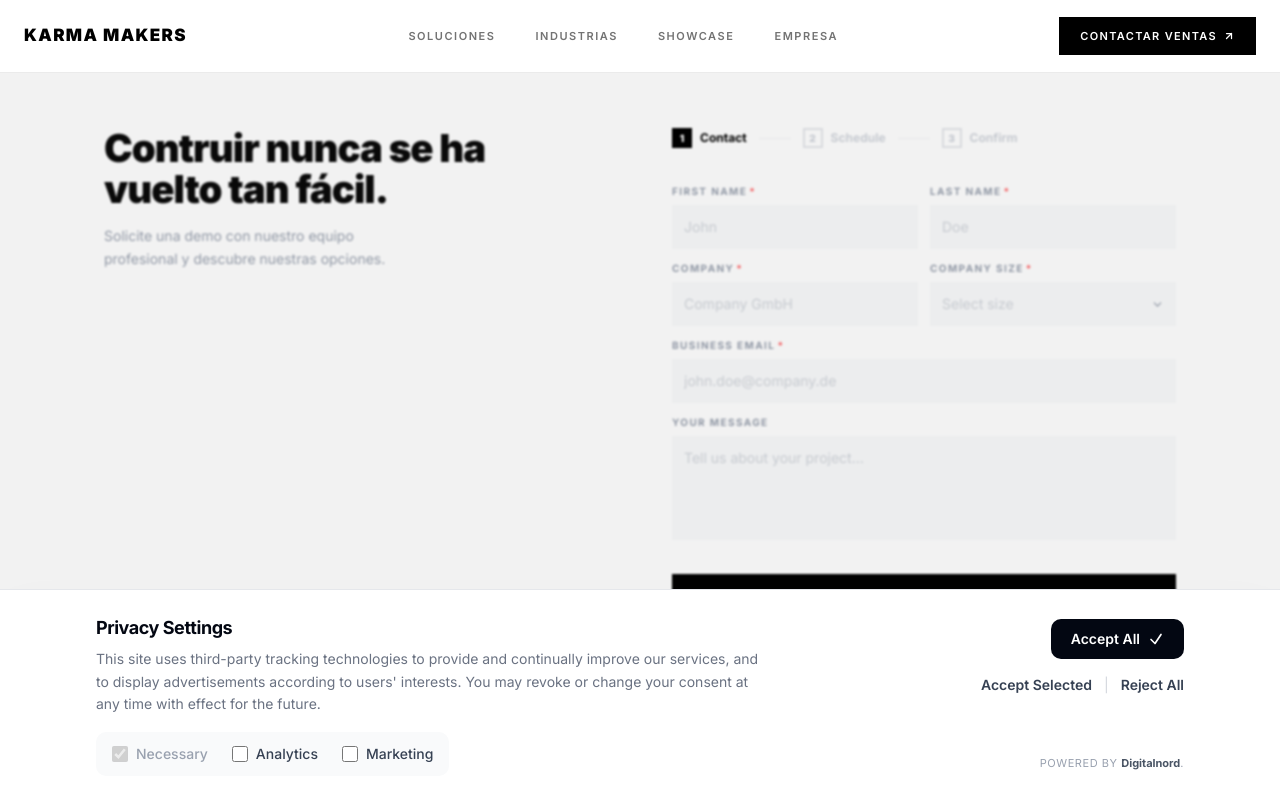
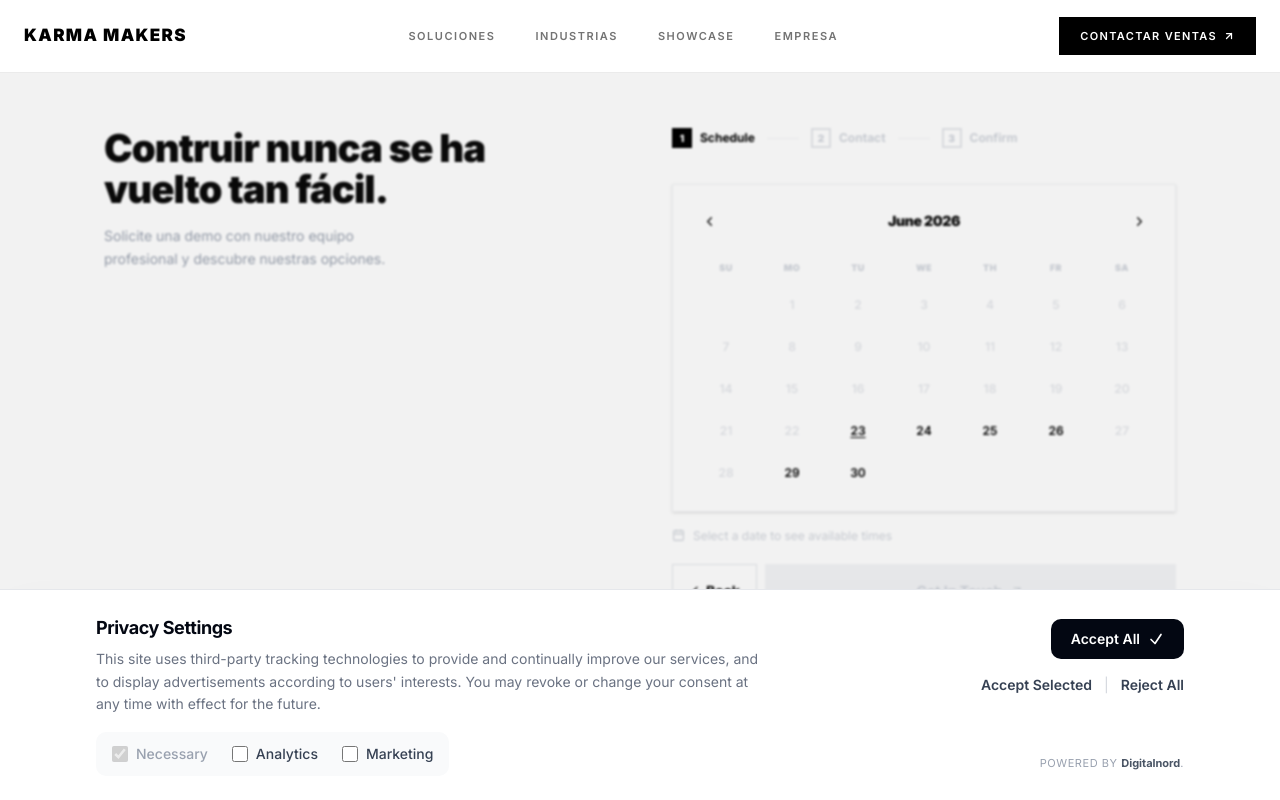
Before and after one commit to marcfernandezo/karmamakers-demo, a Next.js app: page /contact in a window 1280 px wide. Shown: the top 800 px of the page. Built offline with nearby package versions, Linux system fonts and the light colour scheme.

Commit message:
feat: change steps

```diff
--- a/app/contact/page.tsx
+++ b/app/contact/page.tsx
@@ -273,8 +273,8 @@ function validate(): boolean {
           {/* Stepper — square style matching "■ Let's Connect" motif */}
           <div className="flex items-center mb-9">
             {[
-              { n: 1, l: "Contact" },
-              { n: 2, l: "Schedule" },
+              { n: 1, l: "Schedule" },
+              { n: 2, l: "Contact" },
               { n: 3, l: "Confirm" },
             ].map((s, i) => (
               <div key={s.n} className="flex items-center">
@@ -312,7 +312,7 @@ function validate(): boolean {
           </div>
 
           {/* ────── STEP 1 : Contact form ────── */}
-          {step === 1 && (
+          {step === 2 && (
             <div key="step-contact" className="step-in">
               <div className="grid grid-cols-2 gap-3 mb-3">
                 <InputField label="First name" required error={errs.firstName}>
@@ -436,7 +436,7 @@ function validate(): boolean {
           )}
 
           {/* ────── STEP 2 : Calendar ────── */}
-          {step === 2 && (
+          {step === 1 && (
             <div key="step-calendar" className="step-in">
               {/* Calendar card */}
               <div className="border border-gray-100 p-5 mb-4 shadow-sm">
```
